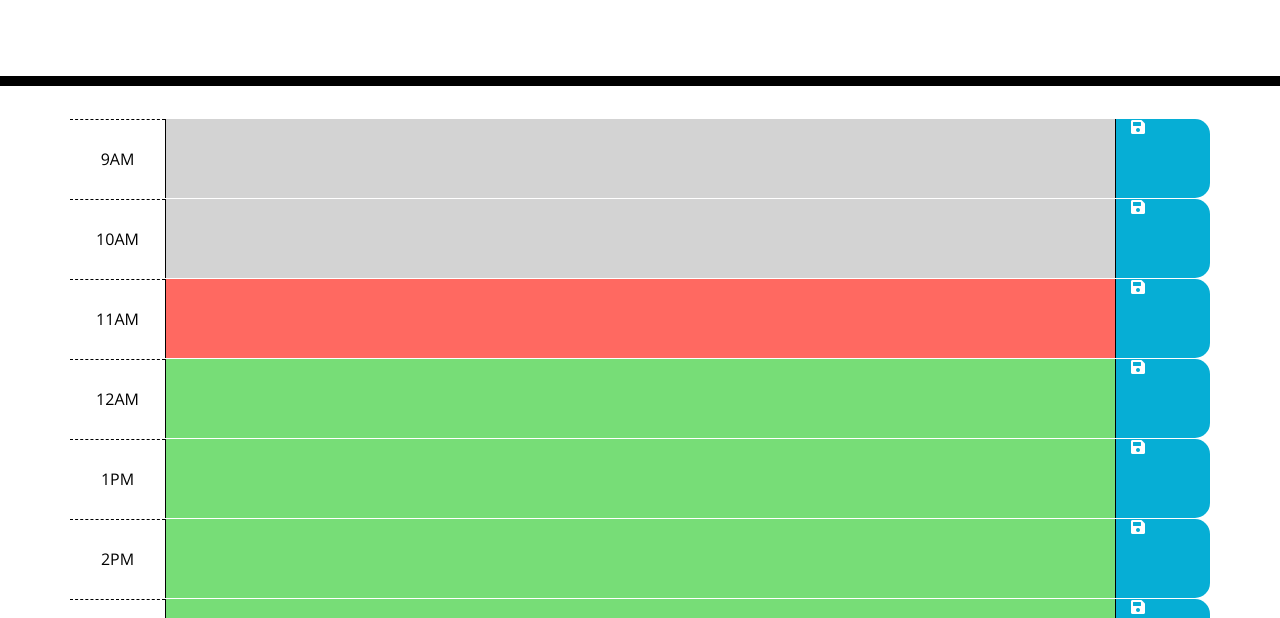
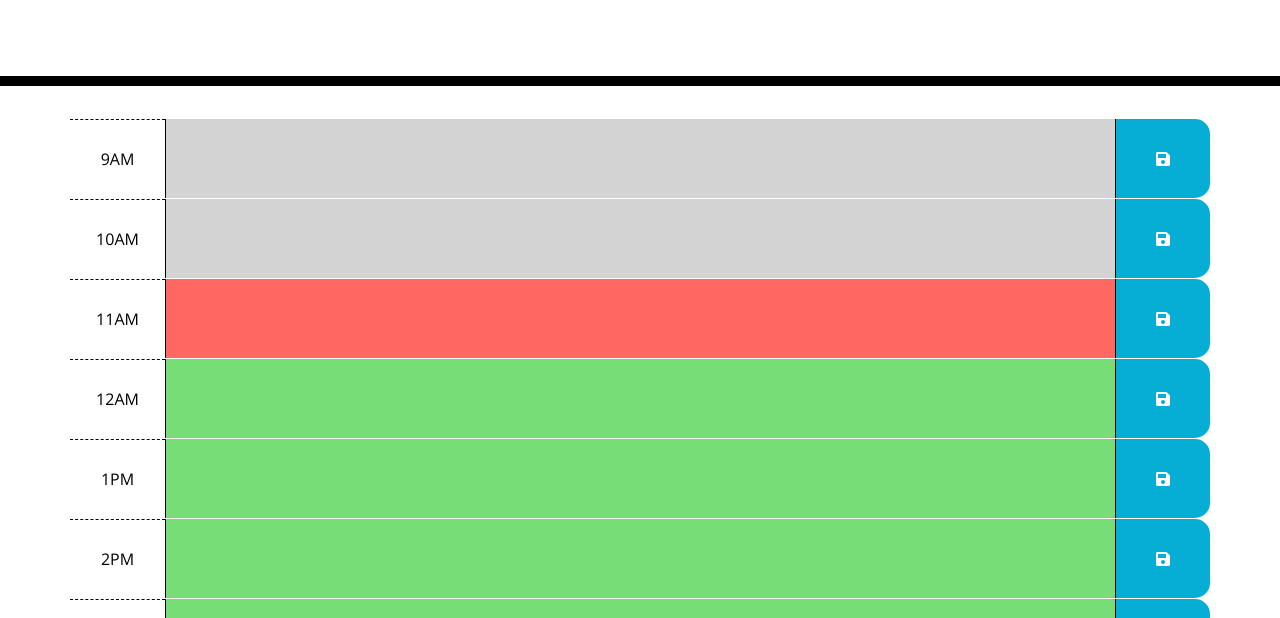
Before and after one commit to Ehren-Lewis/CalenderForTheDay, a website with bundled scripts: page index.html in a window 1280 px wide. Shown: the part 182-800 px from the top of the page. Built offline with nearby package versions, Linux system fonts and the light colour scheme.

Commit message:
Created the start to event bubbling on the icon in the div for the save

```diff
--- a/Assets/scripts/script.js
+++ b/Assets/scripts/script.js
@@ -7,6 +7,8 @@
 
 const hour = 11;
 
+const date = new Date();
+// const today = date(`${date.getMonth()} ${date.getDay()}, ${date.getFullYear()}`)
 
 const timeArray = ['AM', 'PM'];
 
@@ -77,9 +79,16 @@ for (let i = 0; i < finalTimerArray.length; i++) {
     saveButtonCol.addClass("saveBtn");
     saveButtonCol.append("<i class='fas fa-save'></i>");
 
+    $(".fas").on('click', () => {
+        console.log('hello');
+    })
+
+
+
 
     // Set localstorage function
     saveButtonCol.on('click', (e) => {
+        console.log('hello 2');
         const textTarget = $(e.target).siblings(".col-10").val();
         const localKey = $(e.target).siblings(".col-1").text();
 
--- a/Assets/style/style.css
+++ b/Assets/style/style.css
@@ -63,6 +63,9 @@ textarea {
   border-bottom-right-radius: 15px;
   background-color: #06aed5;
   color: white;
+  display: flex;
+  align-items: center;
+  justify-content: center;
 }
 
 .saveBtn i:hover {
```
Also changed, not shown: plsme.md (+3 -3 lines).
